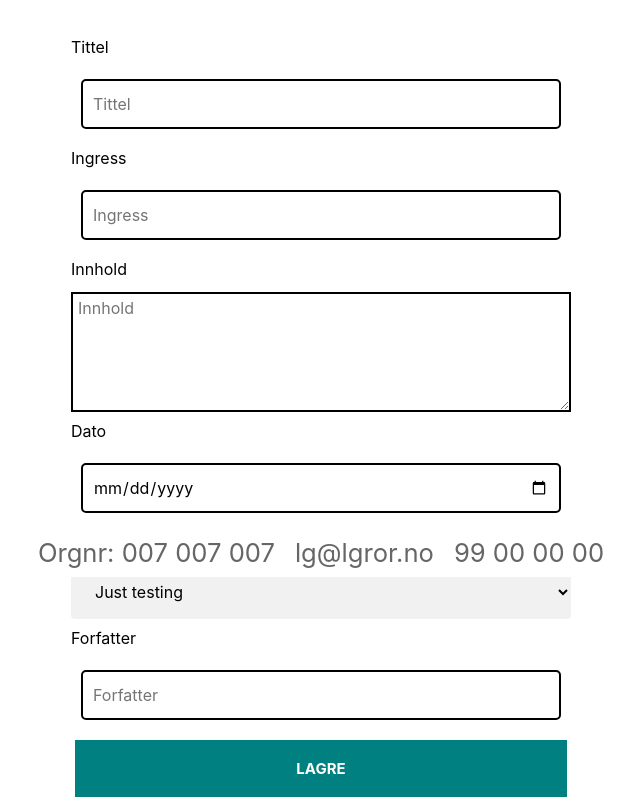
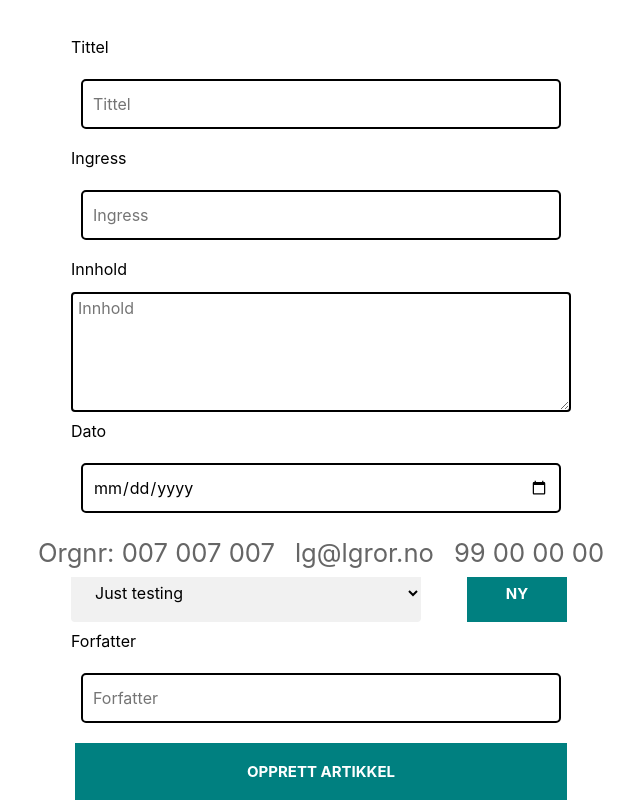
Before and after one commit to ramibakir/Eksamen_Webapplikasjoner, a React app in the folder client/: page /articles/newarticle in a window 1280 px wide. Shown: the part 223-1023 px from the top of the page, without its empty margins (319-959 px from the left). Built offline with nearby package versions, Linux system fonts and the light colour scheme.

Commit message:
Finished styling articleform

```diff
--- a/client/src/components/ArticleForm.jsx
+++ b/client/src/components/ArticleForm.jsx
@@ -1,5 +1,6 @@
 import React from 'react';
-import { StyledButton } from '../styles/MainStyles.js';
+import styled from 'styled-components';
+import { StyledButton, StyledContainer } from '../styles/MainStyles.js';
 import {
   StyledFormContainter,
   StyledForm,
@@ -8,6 +9,15 @@ import {
   StyledLabel,
   StyledSelect,
 } from '../styles/FormStyles.js';
+
+const NewCategoryContainer = styled(StyledContainer)`
+  display: flex;
+  justify-content: space-between;
+`;
+
+const NewCategoryButton = styled(StyledButton)`
+  width: 20%;
+`;
 
 const ArticleForm = () => (
   <>
@@ -26,14 +36,15 @@ const ArticleForm = () => (
         <StyledInput required type="date" placeholder="Dato" />
 
         <StyledLabel htmlFor="category">Kategori</StyledLabel>
-        <StyledSelect name="category">
-          <option value="test">Just testing</option>
-        </StyledSelect>
-
+        <NewCategoryContainer>
+          <StyledSelect name="category">
+            <option value="test">Just testing</option>
+          </StyledSelect>
+          <NewCategoryButton>NY</NewCategoryButton>
+        </NewCategoryContainer>
         <StyledLabel htmlFor="author">Forfatter</StyledLabel>
         <StyledInput required type="text" placeholder="Forfatter" />
-
-        <StyledButton>LAGRE</StyledButton>
+        <StyledButton>OPPRETT ARTIKKEL</StyledButton>
       </StyledForm>
     </StyledFormContainter>
   </>
--- a/client/src/styles/FormStyles.js
+++ b/client/src/styles/FormStyles.js
@@ -11,7 +11,7 @@ export const StyledInput = styled.input`
 `;
 
 export const StyledSelect = styled.select`
-  width: 100%;
+  width: 70%;
   padding: 16px 20px;
   border: none;
   border-radius: 4px;
@@ -46,4 +46,5 @@ export const StyledTextArea = styled.textarea`
   height: 120px;
   border: 2px solid black;
   padding: 5px;
+  border-radius: 4px;
 `;
```
